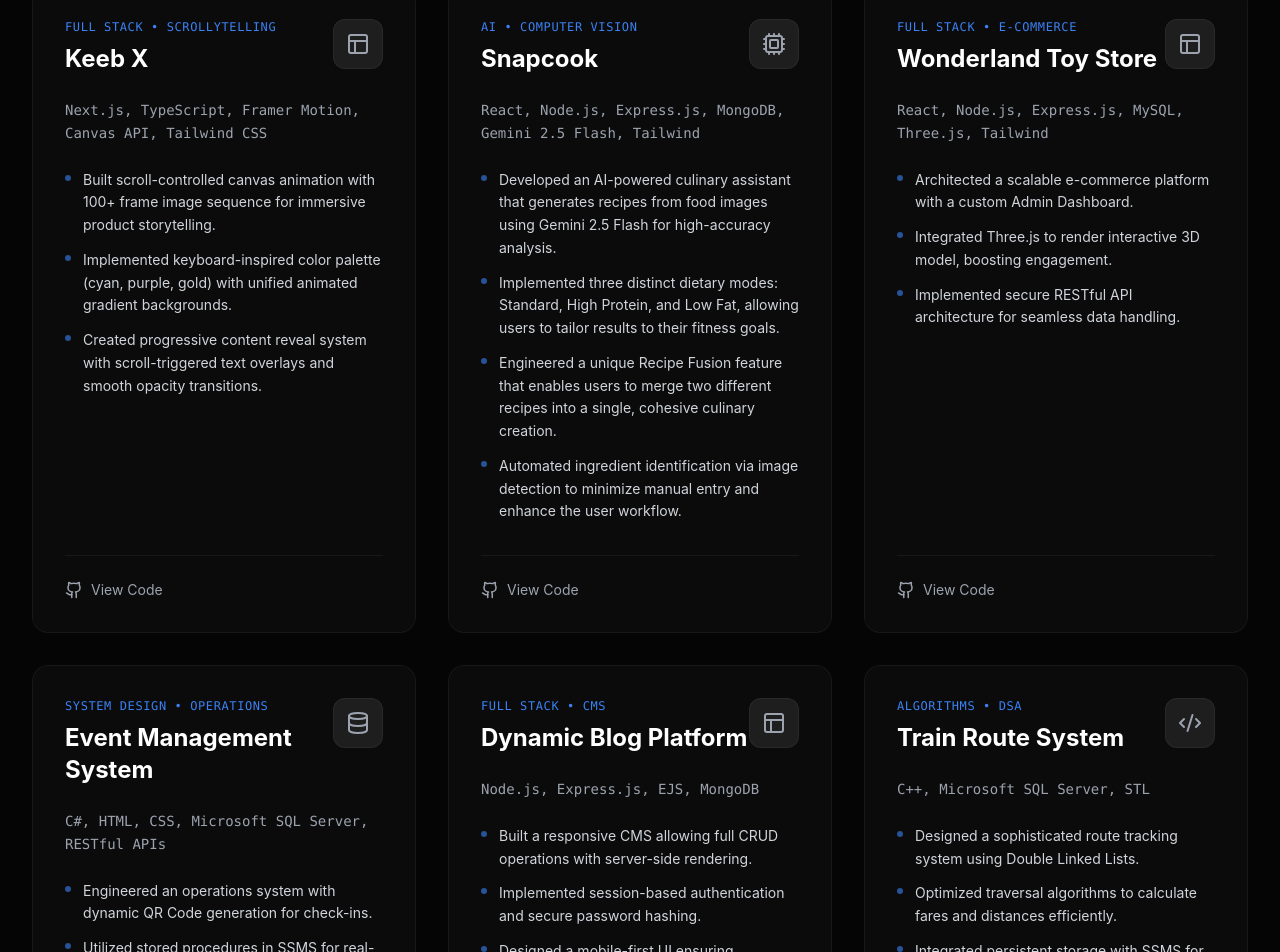
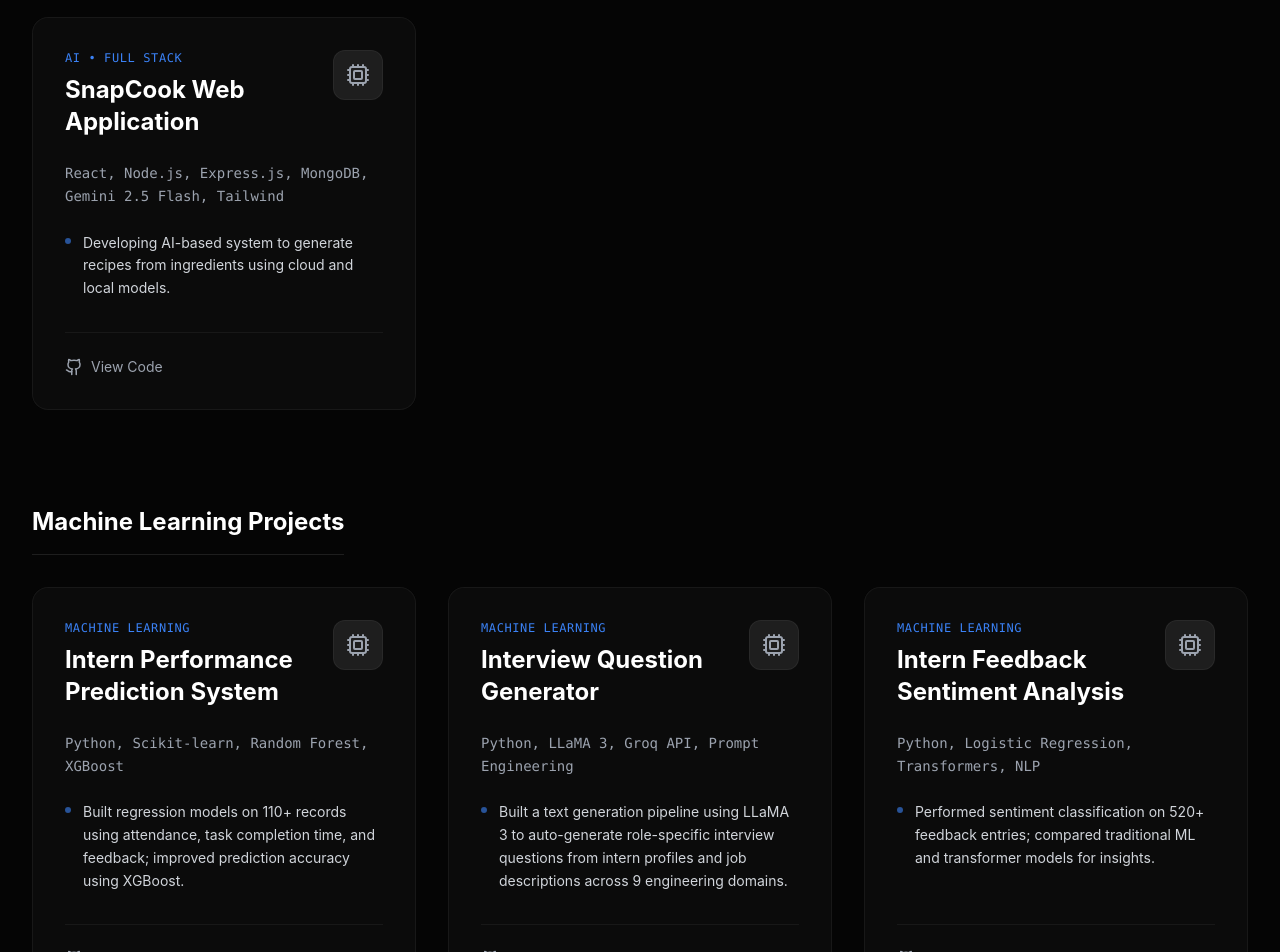
Before and after one commit to Shadowx69/Portfolio, a React (Vite) app: page / in a window 1280 px wide. Shown: the part 1732-2684 px from the top of the page. Built offline with nearby package versions, Linux system fonts and the light colour scheme.

Commit message:
Update portfolio with new projects

```diff
--- a/src/components/Hero.jsx
+++ b/src/components/Hero.jsx
@@ -14,7 +14,7 @@
                     animate={{ opacity: 1, y: 0 }}
                     transition={{ duration: 0.8 }}
                 >
-                    <span className="inline-block py-1 px-3 rounded-full bg-accent-blue/10 border border-accent-blue/20 text-accent-blue text-sm font-mono mb-6">
+                    <span className="inline-block py-1 px-3 rounded-lg bg-accent-blue/10 border border-accent-blue/20 text-accent-blue text-sm font-mono mb-6">
                         Available for Hire
                     </span>
                     <h1 className="text-5xl md:text-8xl font-bold mb-8 tracking-tighter text-white">
@@ -37,13 +37,13 @@
                     <div className="flex flex-col sm:flex-row items-center justify-center gap-6">
                         <a
                             href="#projects"
-                            className="px-8 py-4 bg-white text-black rounded-full font-bold hover:bg-gray-200 transition-all transform hover:translate-y-[-2px]"
+                            className="px-8 py-4 bg-white text-black rounded-xl font-bold hover:bg-gray-200 transition-all transform hover:translate-y-[-2px]"
                         >
                             View Work
                         </a>
                         <Link
                             to="/contact"
-                            className="px-8 py-4 bg-dark-200 text-white border border-white/10 rounded-full font-bold hover:bg-dark-300 transition-all transform hover:translate-y-[-2px] flex items-center gap-2"
+                            className="px-8 py-4 bg-dark-200 text-white border border-white/10 rounded-xl font-bold hover:bg-dark-300 transition-all transform hover:translate-y-[-2px] flex items-center gap-2"
                         >
                             Contact Me
                         </Link>
--- a/src/components/Navbar.jsx
+++ b/src/components/Navbar.jsx
@@ -41,7 +41,7 @@
     return (
         <>
             <div className="fixed top-6 left-0 right-0 z-50 flex justify-center px-4">
-                <nav className="w-full max-w-4xl bg-black/30 backdrop-blur-md border-b border-white/10 rounded-full shadow-lg transition-all duration-300 overflow-visible">
+                <nav className="w-full max-w-4xl bg-black/30 backdrop-blur-md border-b border-white/10 rounded-2xl shadow-lg transition-all duration-300 overflow-visible">
                     <div className="px-6 py-2 flex items-center justify-between relative">
                         {/* Logo */}
                         <Link to="/" className="flex-shrink-0 z-50 flex items-center gap-2 group" onClick={() => setIsOpen(false)}>
@@ -58,7 +58,7 @@
                                     key={link.name}
                                     href={link.path}
                                     onClick={(e) => handleNavClick(e, link.path)}
-                                    className={`px-5 py-2 rounded-full text-sm font-medium transition-all duration-300 ${link.isCta
+                                    className={`px-5 py-2 rounded-xl text-sm font-medium transition-all duration-300 ${link.isCta
                                         ? 'bg-white text-black hover:bg-gray-200 font-bold ml-2'
                                         : 'text-gray-400 hover:text-white hover:bg-white/5'
                                         }`}
--- a/src/components/Projects.jsx
+++ b/src/components/Projects.jsx
@@ -50,120 +50,166 @@
 );
 
 const Projects = () => {
-    const projects = [
+    const projectCategories = [
         {
-            title: "Keeb X",
-            type: "Full Stack • Scrollytelling",
+            title: "Ongoing Project",
+            projects: [
+                {
+                    title: "SnapCook Web Application",
+                    type: "AI • Full Stack",
+                    stack: "React, Node.js, Express.js, MongoDB, Gemini 2.5 Flash, Tailwind",
+                    icon: Cpu,
+                    github: "https://github.com/Shadowx69",
+                    points: [
+                        "Developing AI-based system to generate recipes from ingredients using cloud and local models."
+                    ],
+                    delay: 0.1
+                }
+            ]
+        },
+        {
+            title: "Machine Learning Projects",
+            projects: [
+                {
+                    title: "Intern Performance Prediction System",
+                    type: "Machine Learning",
+                    stack: "Python, Scikit-learn, Random Forest, XGBoost",
+                    icon: Cpu,
+                    github: "https://github.com/Shadowx69",
+                    points: [
+                        "Built regression models on 110+ records using attendance, task completion time, and feedback; improved prediction accuracy using XGBoost."
+                    ],
+                    delay: 0.2
+                },
+                {
+                    title: "Interview Question Generator",
+                    type: "Machine Learning",
+                    stack: "Python, LLaMA 3, Groq API, Prompt Engineering",
+                    icon: Cpu,
+                    github: "https://github.com/Shadowx69",
+                    points: [
+                        "Built a text generation pipeline using LLaMA 3 to auto-generate role-specific interview questions from intern profiles and job descriptions across 9 engineering domains."
+                    ],
+                    delay: 0.3
+                },
+                {
+                    title: "Intern Feedback Sentiment Analysis",
+                    type: "Machine Learning",
+                    stack: "Python, Logistic Regression, Transformers, NLP",
+                    icon: Cpu,
+                    github: "https://github.com/Shadowx69/intern-feedback-analyzer",
+                    points: [
+                        "Performed sentiment classification on 520+ feedback entries; compared traditional ML and transformer models for insights."
+                    ],
+                    delay: 0.4
+                }
+            ]
+        },
+        {
+            title: "Full Stack Projects",
+            projects: [
+                {
+                    title: "Wonderland Toy Store E-Commerce",
+                    type: "Full Stack",
+                    stack: "React, Node.js, Express.js, MySQL, Three.js, Tailwind",
+                    icon: Layout,
+                    github: "https://github.com/Shadowx69/Wonderland-Toystore",
+                    points: [
+                        "Developed full-stack application with admin panel and inventory system.",
+                        "Integrated Three.js to render interactive 3D model, boosting engagement.",
+                        "Implemented secure RESTful API architecture for seamless data handling."
+                    ],
+                    delay: 0.1
+                },
+                {
+                    title: "Dynamic Blog Platform CMS",
+                    type: "Full Stack",
+                    stack: "Node.js, Express.js, EJS, MongoDB",
+                    icon: Layout,
+                    github: "https://github.com/Shadowx69/Blog-Site",
+                    points: [
+                        "Built content management system with CRUD operations and responsive UI.",
+                        "Implemented session-based authentication and secure password hashing.",
+                        "Designed a mobile-first UI ensuring performance across devices."
+                    ],
+                    delay: 0.2
+                },
+                {
+                    title: "Event Management System",
+                    type: "Full Stack",
+                    stack: "C#, HTML, CSS, Microsoft SQL Server, RESTful APIs",
+                    icon: Database,
+                    github: "https://github.com/Shadowx69/Event-Flow-Pro",
+                    points: [
+                        "Developed QR-based check-in system with real-time database validation.",
+                        "Utilized stored procedures in SSMS for real-time validation of attendee data.",
+                        "Optimized database queries for high-volume transactions."
+                    ],
+                    delay: 0.3
+                }
+            ]
+        },
+        {
+            title: "Frontend Projects",
+            projects: [
+                {
+                    title: "KeebX Interactive Product Page",
+                    type: "Frontend",
                     stack: "Next.js, TypeScript, Framer Motion, Canvas API, Tailwind CSS",
                     icon: Layout,
                     github: "https://github.com/Shadowx69/KeebX-scrollytelling",
                     points: [
-                "Built scroll-controlled canvas animation with 100+ frame image sequence for immersive product storytelling.",
+                        "Implemented scroll-based animations with 120+ frame rendering and interactive UI effects.",
                         "Implemented keyboard-inspired color palette (cyan, purple, gold) with unified animated gradient backgrounds.",
                         "Created progressive content reveal system with scroll-triggered text overlays and smooth opacity transitions."
                     ],
                     delay: 0.1
+                }
+            ]
         },
         {
-            title: "Snapcook",
-            type: "AI • Computer Vision",
-            stack: "React, Node.js, Express.js, MongoDB, Gemini 2.5 Flash, Tailwind",
-            icon: Cpu,
-            github: "https://github.com/Shadowx69",
-            points: [
-                "Developed an AI-powered culinary assistant that generates recipes from food images using Gemini 2.5 Flash for high-accuracy analysis.",
-                "Implemented three distinct dietary modes: Standard, High Protein, and Low Fat, allowing users to tailor results to their fitness goals.",
-                "Engineered a unique Recipe Fusion feature that enables users to merge two different recipes into a single, cohesive culinary creation.",
-                "Automated ingredient identification via image detection to minimize manual entry and enhance the user workflow."
-            ],
-            delay: 0.2
-        },
+            title: "Core Coding Projects",
+            projects: [
                 {
-            title: "Wonderland Toy Store",
-            type: "Full Stack • E-Commerce",
-            stack: "React, Node.js, Express.js, MySQL, Three.js, Tailwind",
-            icon: Layout,
-            github: "https://github.com/Shadowx69/Wonderland-Toystore",
-            points: [
-                "Architected a scalable e-commerce platform with a custom Admin Dashboard.",
-                "Integrated Three.js to render interactive 3D model, boosting engagement.",
-                "Implemented secure RESTful API architecture for seamless data handling."
-            ],
-            delay: 0.3
-        },
-        {
-            title: "Event Management System",
-            type: "System Design • Operations",
-            stack: "C#, HTML, CSS, Microsoft SQL Server, RESTful APIs",
-            icon: Database,
-            github: "https://github.com/Shadowx69/Event-Flow-Pro",
-            points: [
-                "Engineered an operations system with dynamic QR Code generation for check-ins.",
-                "Utilized stored procedures in SSMS for real-time validation of attendee data.",
-                "Optimized database queries for high-volume transactions."
-            ],
-            delay: 0.4
-        },
-        {
-            title: "Dynamic Blog Platform",
-            type: "Full Stack • CMS",
-            stack: "Node.js, Express.js, EJS, MongoDB",
-            icon: Layout,
-            github: "https://github.com/Shadowx69/Blog-Site",
-            points: [
-                "Built a responsive CMS allowing full CRUD operations with server-side rendering.",
-                "Implemented session-based authentication and secure password hashing.",
-                "Designed a mobile-first UI ensuring performance across devices."
-            ],
-            delay: 0.5
-        },
-        {
-            title: "Train Route System",
+                    title: "Train Route Management System",
                     type: "Algorithms • DSA",
                     stack: "C++, Microsoft SQL Server, STL",
                     icon: Code2,
                     github: "https://github.com/Shadowx69/Train-Management-system-GUI-MySQL-c-",
                     points: [
-                "Designed a sophisticated route tracking system using Double Linked Lists.",
+                        "Designed system using doubly linked lists for efficient route traversal and storage.",
                         "Optimized traversal algorithms to calculate fares and distances efficiently.",
                         "Integrated persistent storage with SSMS for complex schedule management."
                     ],
-            delay: 0.6
+                    delay: 0.1
                 },
                 {
-            title: "ATM System",
+                    title: "ATM Simulation System",
                     type: "Software Design • OOP",
                     stack: "Java, Object Oriented Programming",
                     icon: Code2,
                     github: "https://github.com/Shadowx69/ATM",
                     points: [
-                "Built a robust banking simulation strictly following OOP principles.",
+                        "Simulated banking operations using object-oriented design principles.",
                         "Implemented secure transaction logic, account management, and history tracking.",
                         "Demonstrated encapsulation and inheritance for secure data handling."
                     ],
-            delay: 0.7
+                    delay: 0.2
                 },
                 {
-            title: "Adventures of Eldoria",
-            type: "Game Dev • Strategy",
+                    title: "Turn-Based Strategy Game",
+                    type: "Game Dev",
                     stack: "C++, Advanced OOP",
                     icon: Code2,
                     github: "https://github.com/Shadowx69/Text-Based-game--C--",
                     points: [
-                "Programmed a multi-stage console RPG involving PvP logic and boss fights.",
+                        "Developed multi-stage game applying inheritance and polymorphism.",
                         "Applied advanced Polymorphism to manage diverse character classes and states.",
                         "Designed a complex state machine for game loop management."
                     ],
-            delay: 0.8
-        },
-        {
-            title: "Timetable Application",
-            type: "Utility • Optimization",
-            stack: "C++, File Handling",
-            icon: Code2,
-            github: "https://github.com/Shadowx69/TimeTable-App",
-            points: ["Tool for optimizing weekly student schedules and conflict detection."],
-            delay: 0.9
+                    delay: 0.3
+                }
+            ]
         }
     ];
 
@@ -179,12 +225,21 @@
                     <h2 className="text-4xl md:text-5xl font-bold bg-clip-text text-transparent bg-gradient-to-r from-white to-gray-500 mb-6">
                         Selected Works
                     </h2>
-                    <div className="h-1 w-20 bg-accent-blue rounded-full"></div>
+                    <div className="h-1 w-20 bg-accent-blue rounded-lg"></div>
                 </motion.div>
 
+                <div className="space-y-24">
+                    {projectCategories.map((category, catIndex) => (
+                        <div key={catIndex}>
+                            <h3 className="text-2xl font-bold text-white mb-8 border-b border-white/10 pb-4 inline-block">
+                                {category.title}
+                            </h3>
                             <div className="grid grid-cols-1 md:grid-cols-2 lg:grid-cols-3 gap-8">
-                    {projects.map((project, index) => (
+                                {category.projects.map((project, index) => (
                                     <ProjectCard key={index} {...project} />
+                                ))}
+                            </div>
+                        </div>
                     ))}
                 </div>
             </div>
--- a/src/components/Skills.jsx
+++ b/src/components/Skills.jsx
@@ -32,27 +32,27 @@
 const Skills = () => {
     const categories = [
         {
-            category: "Languages",
+            category: "Programming",
             icon: Code2,
-            skills: ["C++", "C#", "Java", "Python", "JavaScript", "SQL"],
+            skills: ["C++", "Python", "JavaScript"],
             delay: 0.2
         },
         {
-            category: "Frameworks & Libraries",
+            category: "Frameworks",
             icon: Layout,
-            skills: ["TypeScript", "React.js", "Node.js", "Express.js", "Three.js", "FastAPI"],
+            skills: ["React.js", "Node/Express.js", "FastAPI", "TypeScript"],
             delay: 0.3
         },
         {
             category: "Databases",
             icon: Database,
-            skills: ["MySQL", "Microsoft SQL Server", "MongoDB"],
+            skills: ["SQL", "MongoDB"],
             delay: 0.4
         },
         {
-            category: "Tools & Concepts",
+            category: "Tools",
             icon: Terminal,
-            skills: ["Docker", "Git", "RESTful APIs", "OOP", "VS Code", "Postman", "DSA"],
+            skills: ["Visual Studio", "Docker", "Git", "Postman", "Vercel"],
             delay: 0.5
         }
     ];
```
Lines whose indentation alone changed are shown as unchanged.
